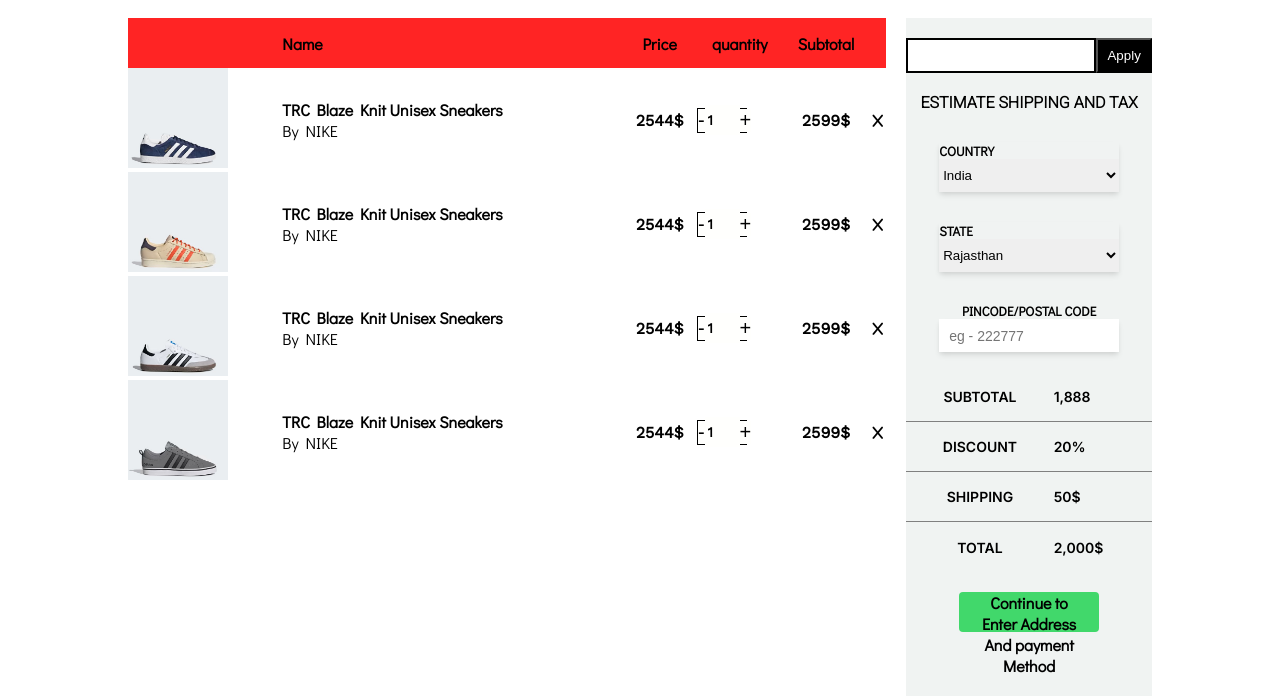
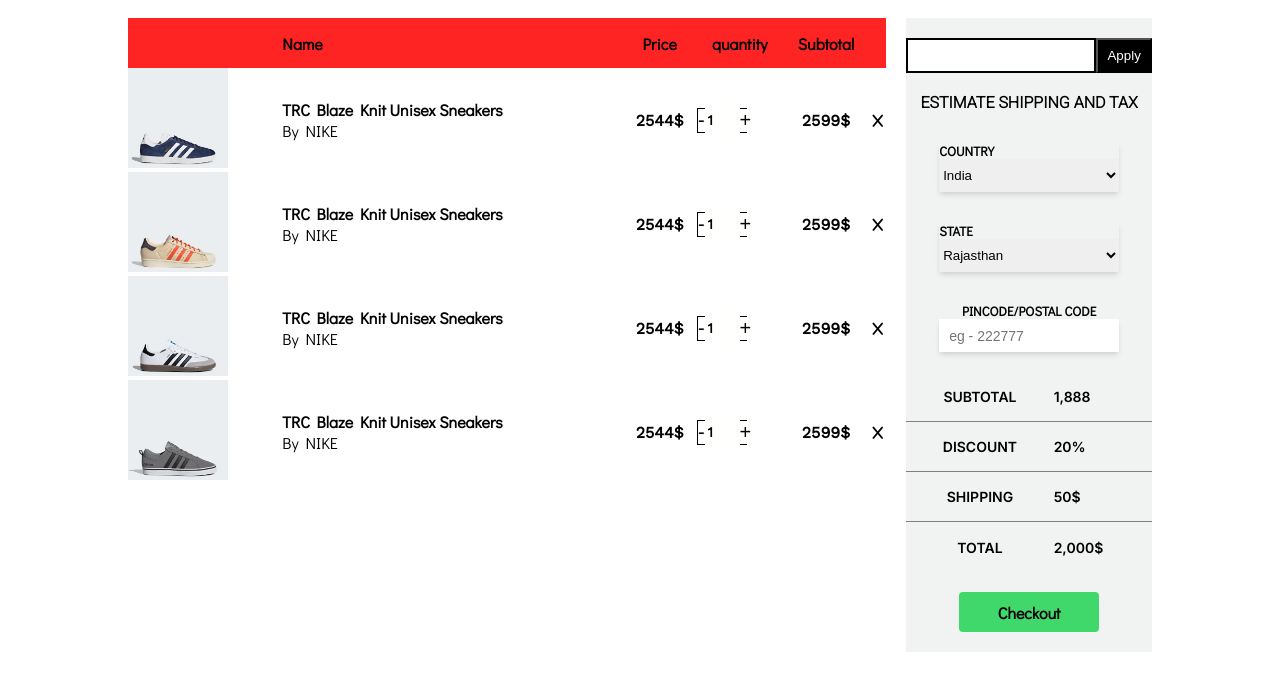
Before and after one commit to Ayupanchal18/StrideWorldDeployment, a plain HTML site: page Shopping, Cart, Shipping, Bill pages/Cart.html in a window 1280 px wide. Shown: the part 178-878 px from the top of the page. Drawn offline with nearby package versions, Linux system fonts and the light colour scheme; files whose address does not match are found by name; a web font is replaced by a local one.

Commit message:
Update Cart.html

```diff
--- a/Shopping, Cart, Shipping, Bill pages/Cart.html
+++ b/Shopping, Cart, Shipping, Bill pages/Cart.html
@@ -422,7 +422,7 @@
                             </tbody>
                         </table>
                         <div class="CheckoutPage">
-                            <button>Continue to Enter Address And payment Method</button>
+                            <button>Checkout</button>
                         </div>
                     </div>
                 </div>
```
